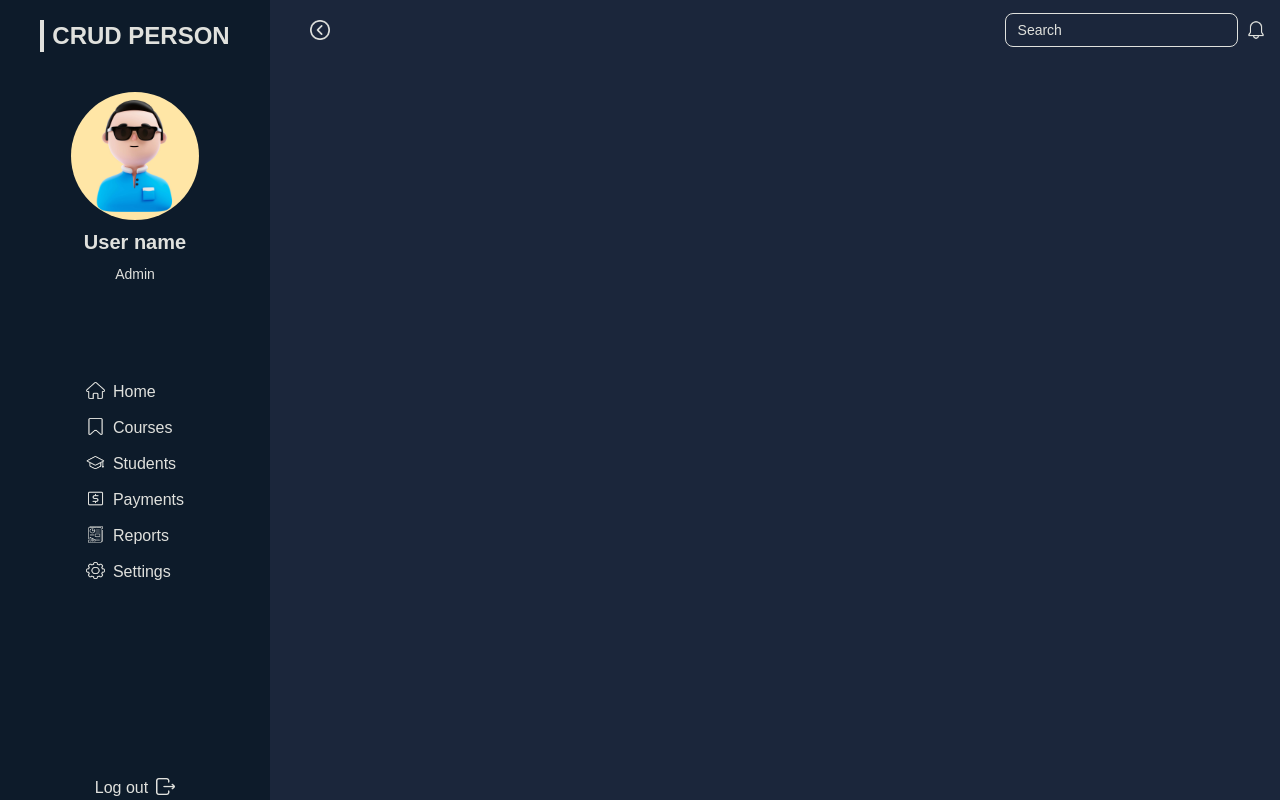
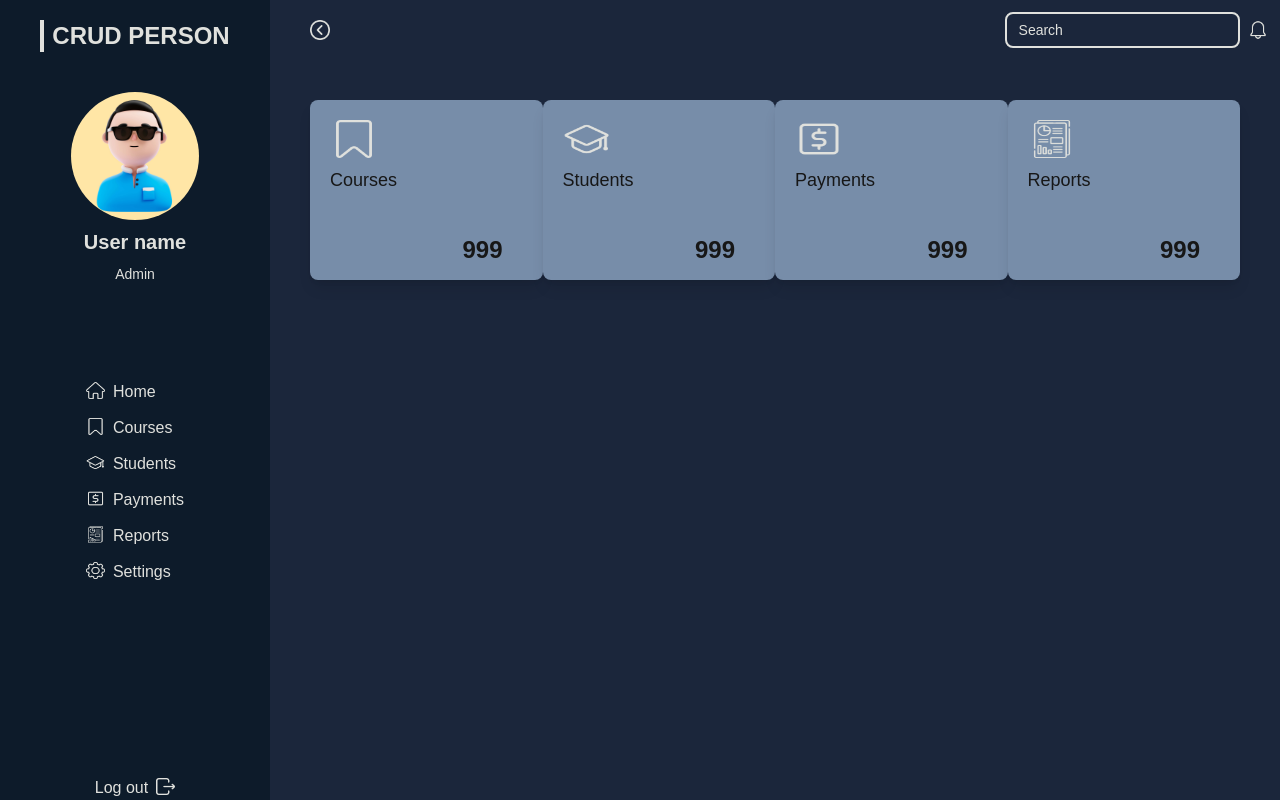
Before and after one commit to KINGvicttor/crud-person, a Next.js app: page /home in a window 1280 px wide. Built offline with nearby package versions, Linux system fonts and the light colour scheme.

Commit message:
home page frontend done

```diff
--- a/src/components/Header.tsx
+++ b/src/components/Header.tsx
@@ -9,7 +9,7 @@ export const Header = () => {
             </div>
             <div className="w-[300px] flex items-center">
                 <input
-                    className="px-3 py-1 mr-2 border border-secondary-white rounded-lg placeholder:text-sm placeholder:text-secondary-white"
+                    className="px-3 py-1 mr-2 border-2 border-secondary-white rounded-lg placeholder:text-sm placeholder:text-secondary-white"
                     type="text"
                     name=""
                     placeholder="Search"/>
--- a/src/components/Home.tsx
+++ b/src/components/Home.tsx
@@ -1,4 +1,8 @@
 import { Header } from "./Header"
+import courseIcon from "../assets/img/course-icon.png"
+import studentIcon from "../assets/img/student-icon.png"
+import paymentIcon from "../assets/img/payment-icon.png"
+import reportIcon from "../assets/img/report-icon.png"
 
 
 export const Home = () => {
@@ -6,7 +10,42 @@ export const Home = () => {
         <div className="w-[calc(100vw-270px)] h-screen bg-primary-blue">
             <Header />
             <div className="w-[calc(100vw-270px)] h-[calc(100vh-60px)]">
-
+                <div className="container mx-auto flex justify-between p-10">
+                    <div className="w-[300px] h-[180px] cursor-pointer rounded-lg bg-secondary-blue shadow-lg">
+                        <div className="p-5">
+                            <img className="w-[48px] h-[38px]" src={courseIcon.src}/>
+                            <p className="text-lg mt-2">Courses</p>
+                        </div>
+                        <div className="flex justify-end">
+                            <p className="text-2xl font-bold p-5 mr-5">999</p>
+                        </div>
+                    </div>
+                    <div className="w-[300px] h-[180px] cursor-pointer rounded-lg bg-secondary-blue shadow-lg">
+                        <div className="p-5">
+                            <img className="w-[48px] h-[38px]" src={studentIcon.src}/>
+                            <p className="text-lg mt-2">Students</p>
+                        </div>
+                        <div className="flex justify-end">
+                            <p className="text-2xl font-bold p-5 mr-5">999</p>
+                        </div>
+                    </div><div className="w-[300px] h-[180px] cursor-pointer rounded-lg bg-secondary-blue shadow-lg">
+                        <div className="p-5">
+                            <img className="w-[48px] h-[38px]" src={paymentIcon.src}/>
+                            <p className="text-lg mt-2">Payments</p>
+                        </div>
+                        <div className="flex justify-end">
+                            <p className="text-2xl font-bold p-5 mr-5">999</p>
+                        </div>
+                    </div><div className="w-[300px] h-[180px] cursor-pointer rounded-lg bg-secondary-blue shadow-lg">
+                        <div className="p-5">
+                            <img className="w-[48px] h-[38px]" src={reportIcon.src}/>
+                            <p className="text-lg mt-2">Reports</p>
+                        </div>
+                        <div className="flex justify-end">
+                            <p className="text-2xl font-bold p-5 mr-5">999</p>
+                        </div>
+                    </div>
+                </div>
             </div>
         </div>
     )
```
